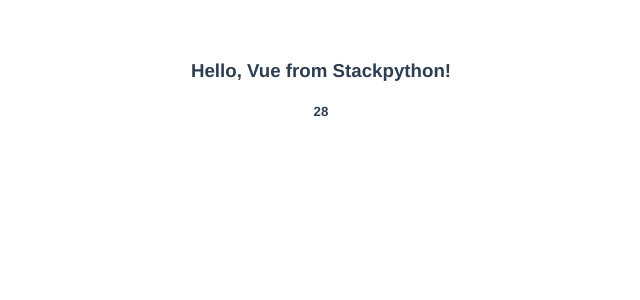
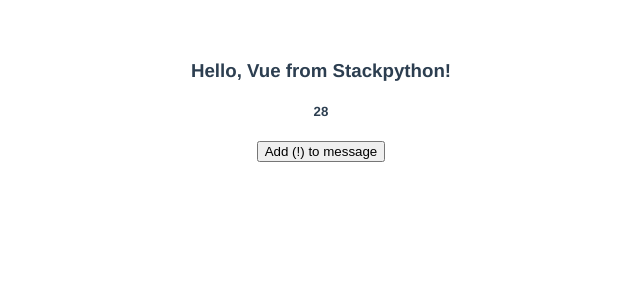
Before and after one commit to stackpython/toss_a_coin, a Vue app: page / in a window 1280 px wide. Shown: the top 300 px of the page, without its empty margins (319-959 px from the left). Built offline with nearby package versions, Linux system fonts and the light colour scheme.

Commit message:
@click & methods

```diff
--- a/src/App.vue
+++ b/src/App.vue
@@ -1,10 +1,10 @@
 <template>
   <h3> {{ message }} </h3>
   <h5> {{ length }} </h5>
+  <button @click='handleClick'>Add (!) to message</button>
 </template>
 
 <script>
-// data เก็บข้อมูลที่ component นั้นๆ เก็บไว้
 export default {
   name: 'App',
   data() {
@@ -15,6 +15,11 @@
   computed: {
     length() {
       return this.message.length;
+    }
+  },
+  methods: {
+    handleClick() {
+      this.message = this.message + '!';
     }
   }
 }
```
